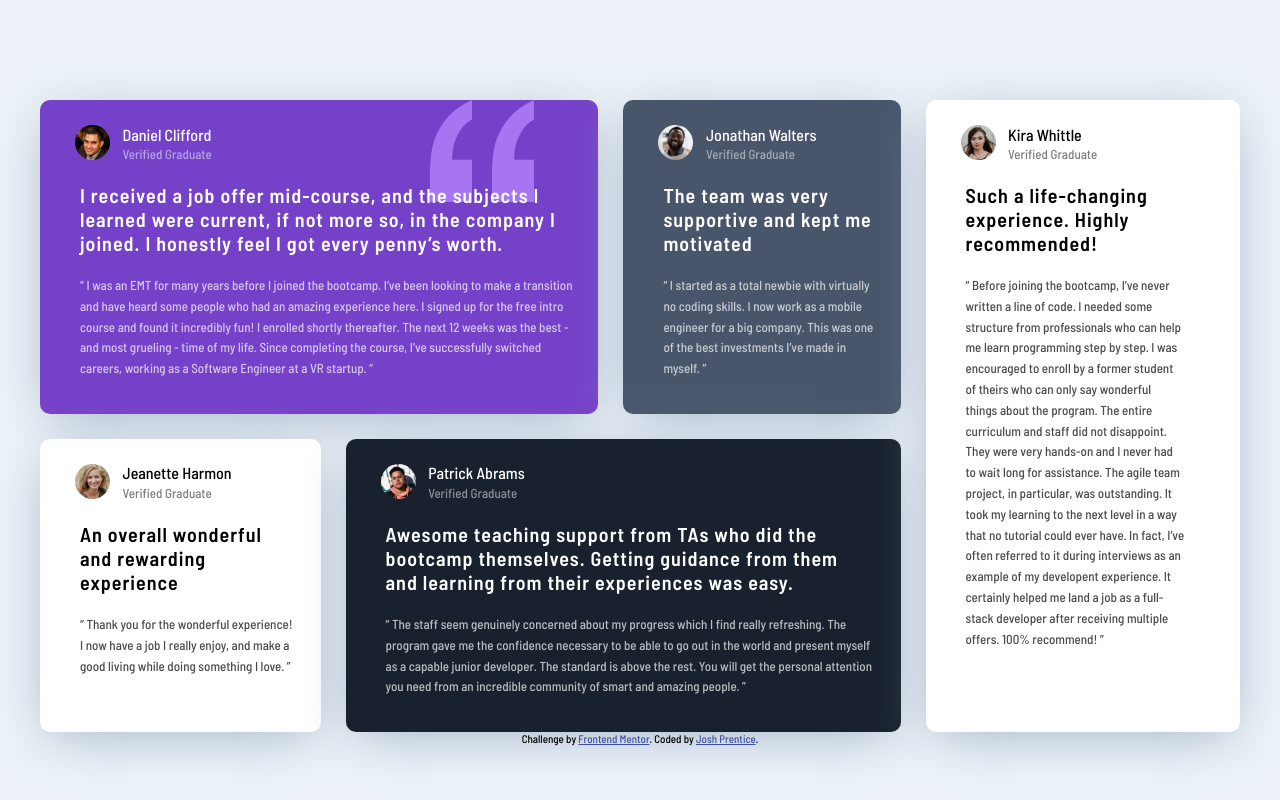
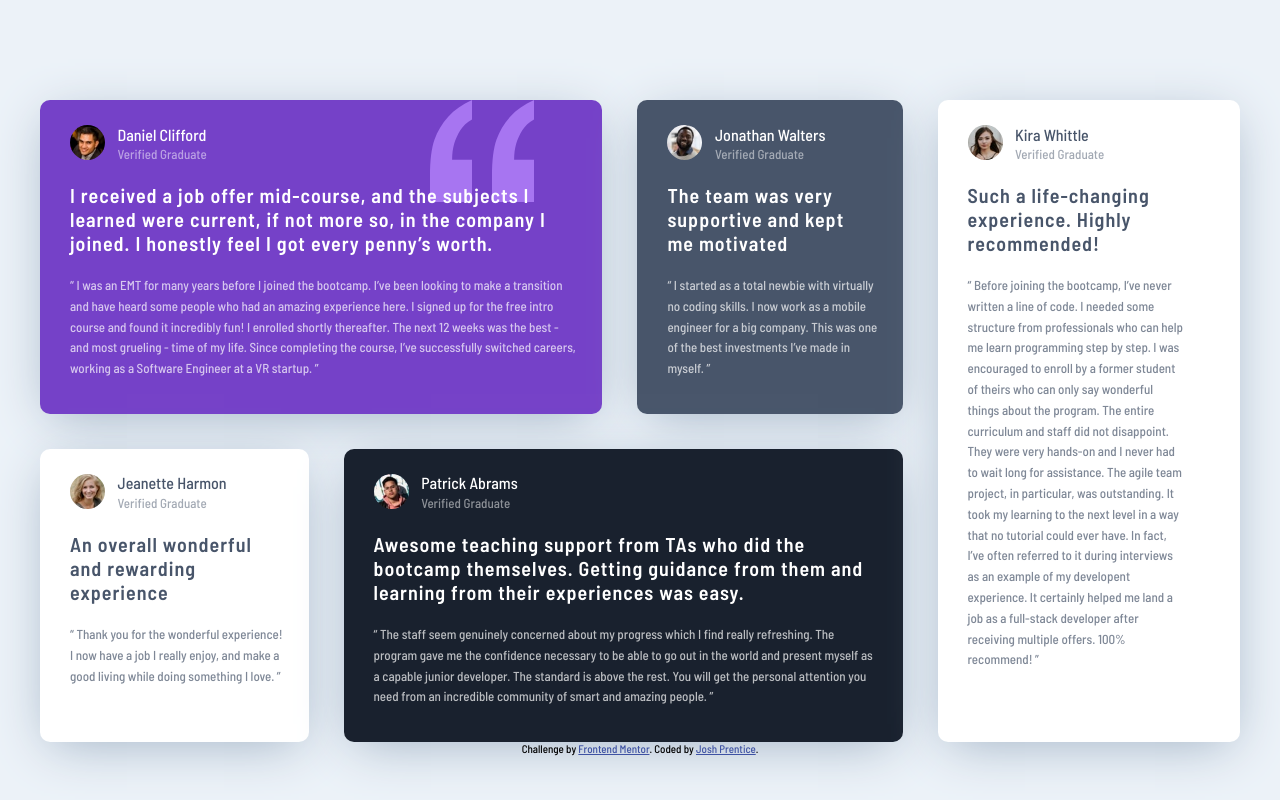
Before and after one commit to jfprentice/Testimonials-Grid-Section, a plain HTML site: page index.html in a window 1280 px wide. Drawn offline with Linux system fonts and the light colour scheme.

Commit message:
fix text colors

```diff
--- a/styles.css
+++ b/styles.css
@@ -24,7 +24,7 @@ body{
 }
 
 .grid-box > p{
-  margin-left: 40px;
+  margin-left: 30px;
 }
 
 .one, .two, .four{
@@ -43,7 +43,8 @@ body{
 }
 
 .three, .five{
-  background-color: hsl(0, 0%, 100%)
+  background-color: hsl(0, 0%, 100%);
+  color: hsl(217, 19%, 35%);
 }
 
 .four{
@@ -53,7 +54,7 @@ body{
 
 .profile-picture{
   margin-top: 25px;
-  margin-left: 35px;
+  margin-left: 30px;
   width: 35px;
   height: auto;
   border-radius: 100%;
@@ -153,6 +154,7 @@ body{
     max-width: 1200px;
     grid-template-areas: 'one one one two five'
                           'three four four four five';
+    grid-gap: 35px;
   }
 
   .one{
```
